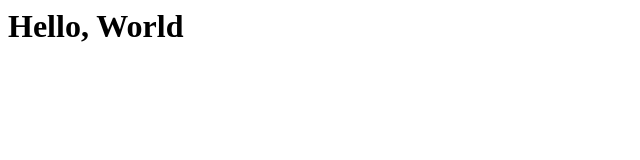
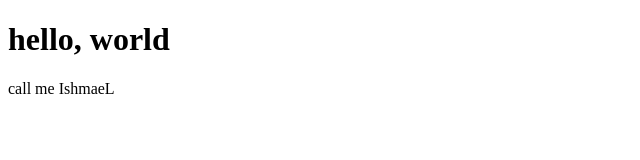
Before and after one commit to imkhalil/gitdanger, a plain HTML site: page index.html in a window 1280 px wide. Shown: the whole page, without its empty margins (0-640 px from the left). Drawn offline with Linux system fonts and the light colour scheme.

Commit message:
Add some HTML structure

```diff
--- a/index.html
+++ b/index.html
@@ -1 +1,12 @@
-<h1> Hello, World </h1>
+<!DOCTYPE html>
+<html>
+    <head>
+        <title></title>
+    </head>
+
+    <body>
+        <h1>hello, world</h1>
+        <p>call me IshmaeL</p>
+    </body>
+
+</html>
```
